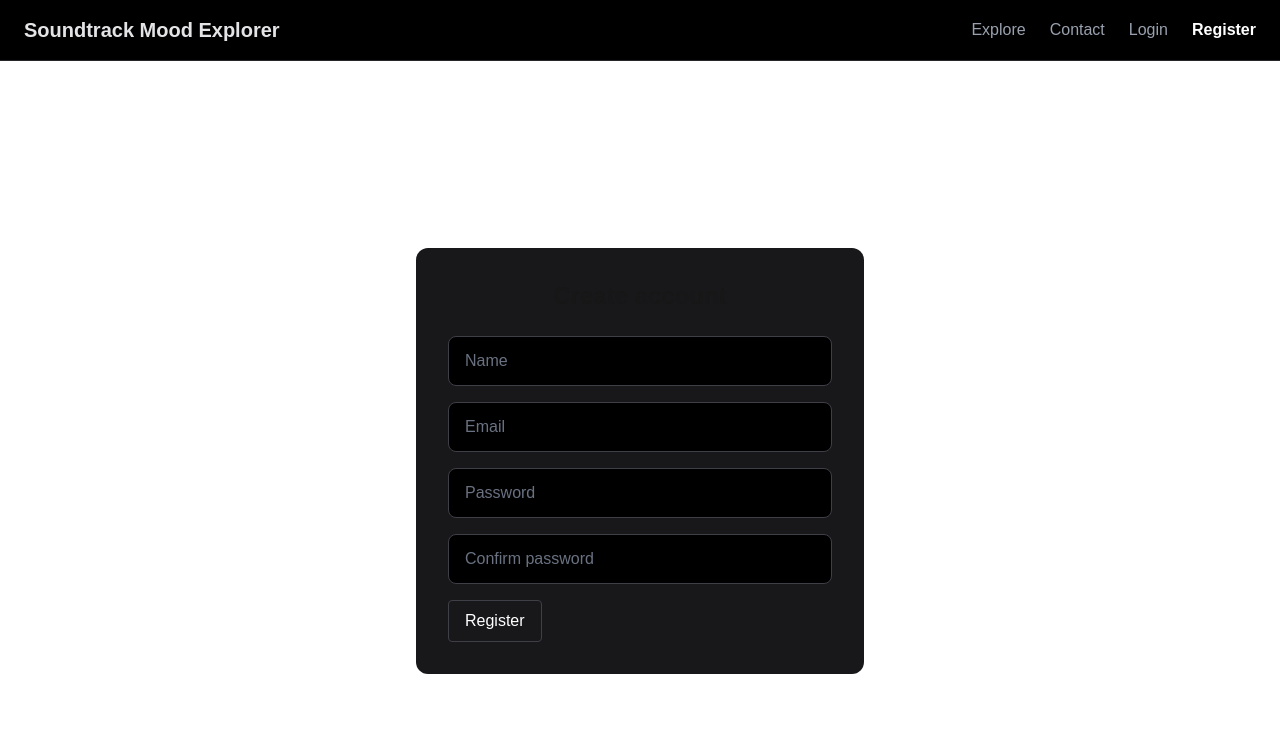
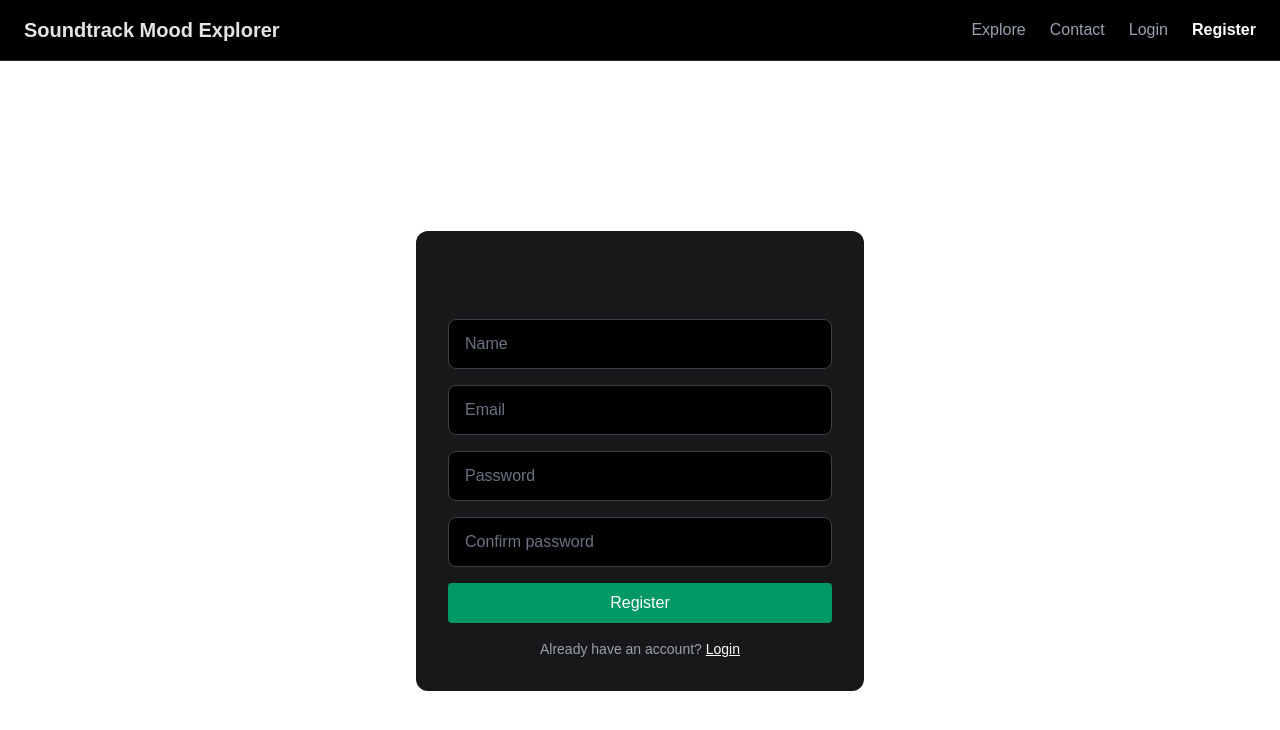
Before and after one commit to Frantisek82/soundtrack-mood-explorer-frontend, a Next.js app: page /register in a window 1280 px wide. Shown: the top 730 px of the page. Built offline with nearby package versions, Linux system fonts and the light colour scheme.

Commit message:
ui: standardize buttons across app using shared Button component

```diff
--- a/src/app/contact/page.tsx
+++ b/src/app/contact/page.tsx
@@ -1,6 +1,7 @@
 "use client";
 
 import { useState } from "react";
+import Button from "@/src/components/Button";
 
 export default function ContactPage() {
   const [submitted, setSubmitted] = useState(false);
@@ -51,12 +52,10 @@ export default function ContactPage() {
               />
             </div>
 
-            <button
-              type="submit"
-              className="px-6 py-3 rounded-lg bg-white text-black font-medium hover:bg-gray-200 transition"
-            >
+            {/* Primary action */}
+            <Button type="submit">
               Send message
-            </button>
+            </Button>
           </form>
         ) : (
           <p className="text-center text-gray-300">
--- a/src/app/login/page.tsx
+++ b/src/app/login/page.tsx
@@ -2,6 +2,7 @@
 
 import { useState } from "react";
 import { useRouter } from "next/navigation";
+import Link from "next/link";
 import { loginUser } from "@/src/services/auth";
 import Button from "@/src/components/Button";
 
@@ -51,55 +52,45 @@ export default function LoginPage() {
         <input
           type="email"
           placeholder="Email"
+          required
           value={email}
           onChange={(e) => setEmail(e.target.value)}
           className="
-            w-full
-            mb-4
-            px-4
-            py-3
-            rounded-lg
-            bg-black
-            border
-            border-zinc-700
-            text-white
-            placeholder:text-gray-500
-            focus:outline-none
-            focus:border-white
+            w-full mb-4 px-4 py-3 rounded-lg
+            bg-black border border-zinc-700
+            text-white placeholder:text-gray-500
+            focus:outline-none focus:border-white
           "
         />
 
         <input
           type="password"
           placeholder="Password"
+          required
           value={password}
           onChange={(e) => setPassword(e.target.value)}
           className="
-            w-full
-            mb-6
-            px-4
-            py-3
-            rounded-lg
-            bg-black
-            border
-            border-zinc-700
-            text-white
-            placeholder:text-gray-500
-            focus:outline-none
-            focus:border-white
+            w-full mb-6 px-4 py-3 rounded-lg
+            bg-black border border-zinc-700
+            text-white placeholder:text-gray-500
+            focus:outline-none focus:border-white
           "
         />
 
-        <Button type="submit" disabled={loading}>
-          Login
+        {/* Primary action */}
+        <Button
+          type="submit"
+          className="w-full"
+          disabled={loading}
+        >
+          {loading ? "Logging in..." : "Login"}
         </Button>
-
 
         <p className="mt-4 text-sm text-center text-gray-400">
           Don’t have an account?{" "}
-          <a href="/register" className="text-white underline">
+          <Link href="/register" className="text-white underline">
             Register
-          </a>
+          </Link>
         </p>
       </form>
     </main>
--- a/src/app/profile/page.tsx
+++ b/src/app/profile/page.tsx
@@ -3,6 +3,7 @@
 import { useEffect, useState } from "react";
 import { useRouter } from "next/navigation";
 import { isAuthenticated, logout } from "@/src/utils/auth";
+import Button from "@/src/components/Button";
 
 export default function ProfilePage() {
   const router = useRouter();
@@ -112,31 +113,29 @@ export default function ProfilePage() {
             <p className="text-sm text-gray-300">{message}</p>
           )}
 
-          <button
+          {/* Update password */}
+          <Button
             type="submit"
             disabled={loading}
-            className={`w-full mt-4 px-6 py-3 rounded-lg font-medium transition
-              ${loading
-                ? "bg-gray-700 text-gray-400 cursor-not-allowed"
-                : "bg-white text-black hover:bg-gray-200"
-              }
-            `}
+            className="w-full mt-4"
           >
             {loading ? "Saving..." : "Update Password"}
-          </button>
+          </Button>
         </form>
       </section>
 
       {/* Logout */}
-      <button
+      <div className="mt-6">
+        <Button
+          variant="danger"
           onClick={() => {
             logout();
             router.push("/login");
           }}
-        className="mt-6 text-lg text-red-400 hover:text-red-300 transition"
         >
           Logout
-      </button>
+        </Button>
+      </div>
     </main>
   );
 }
--- a/src/app/register/page.tsx
+++ b/src/app/register/page.tsx
@@ -2,6 +2,7 @@
 
 import { useState } from "react";
 import { useRouter } from "next/navigation";
+import Link from "next/link";
 import { registerUser } from "@/src/services/auth";
 import Button from "@/src/components/Button";
 
@@ -20,7 +21,7 @@ export default function RegisterPage() {
 
   const fields = [
     { key: "name", label: "Name", type: "text" },
-    { key: "email", label: "Email", type: "text" },
+    { key: "email", label: "Email", type: "email" },
     { key: "password", label: "Password", type: "password" },
     {
       key: "confirmPassword",
@@ -40,11 +41,13 @@ export default function RegisterPage() {
 
     try {
       setLoading(true);
+
       await registerUser({
         name: form.name,
         email: form.email,
         password: form.password,
       });
+
       router.push("/login");
     } catch (err: any) {
       setError(err.message || "Registration failed");
@@ -64,7 +67,9 @@ export default function RegisterPage() {
         </h1>
 
         {error && (
-          <p className="mb-4 text-sm text-red-400">{error}</p>
+          <p className="mb-4 text-sm text-red-400 text-center">
+            {error}
+          </p>
         )}
 
         {fields.map(({ key, label, type }) => (
@@ -72,31 +77,35 @@ export default function RegisterPage() {
             key={key}
             type={type}
             placeholder={label}
+            required
             value={(form as any)[key]}
             onChange={(e) =>
               setForm({ ...form, [key]: e.target.value })
             }
             className="
-              w-full
-              mb-4
-              px-4
-              py-3
-              rounded-lg
-              bg-black
-              border
-              border-zinc-700
-              text-white
-              placeholder:text-gray-500
-              focus:outline-none
-              focus:border-white
+              w-full mb-4 px-4 py-3 rounded-lg
+              bg-black border border-zinc-700
+              text-white placeholder:text-gray-500
+              focus:outline-none focus:border-white
             "
           />
         ))}
 
-        <Button type="submit">
-          Register
+        {/* Primary action */}
+        <Button
+          type="submit"
+          className="w-full"
+          disabled={loading}
+        >
+          {loading ? "Creating account..." : "Register"}
         </Button>
 
+        <p className="mt-4 text-sm text-center text-gray-400">
+          Already have an account?{" "}
+          <Link href="/login" className="text-white underline">
+            Login
+          </Link>
+        </p>
       </form>
     </main>
   );
--- a/src/app/soundtrack/[id]/page.tsx
+++ b/src/app/soundtrack/[id]/page.tsx
@@ -11,6 +11,8 @@ import {
 } from "@/src/services/favorites";
 import { getSoundtrackById } from "@/src/services/soundtracks";
 import { isAuthenticated } from "@/src/utils/auth";
+import Button from "@/src/components/Button";
+
 
 type Soundtrack = {
   _id: string;
@@ -104,18 +106,14 @@ export default function SoundtrackDetailPage() {
 
       {/* Favorite action */}
       <div>
-        <button
+        <Button
           onClick={toggleFavorite}
           disabled={favLoading}
-          className={`px-4 py-2 rounded font-medium transition disabled:opacity-50
-    ${isFav
-              ? "bg-red-600 hover:bg-red-500 text-white"
-              : "bg-emerald-600 hover:bg-emerald-500 text-white"
-            }
-  `}
+          variant={isFav ? "danger" : "primary"}
         >
           {isFav ? "Remove from Favorites" : "Save to Favorites"}
-        </button>
+        </Button>
+
 
 
         {/* Friendly inline auth message */}
--- a/src/components/Button.tsx
+++ b/src/components/Button.tsx
@@ -15,13 +15,13 @@ export default function Button({
   ...props
 }: ButtonProps) {
   const baseStyles =
-    "px-4 py-2 rounded transition disabled:opacity-50 disabled:cursor-not-allowed";
+    "px-4 py-2 rounded font-medium transition disabled:opacity-50 disabled:cursor-not-allowed";
 
   const variants: Record<ButtonVariant, string> = {
     primary:
-      "bg-zinc-900 border border-zinc-700 text-white hover:bg-zinc-800",
+      "bg-emerald-600 text-white hover:bg-emerald-500 focus:ring-2 focus:ring-emerald-400",
     danger:
-      "bg-zinc-900 border border-red-500/40 text-red-400 hover:bg-zinc-800",
+      "bg-red-600 text-white hover:bg-red-500 focus:ring-2 focus:ring-red-400",
   };
 
   return (
```
Lines whose indentation alone changed are shown as unchanged.
